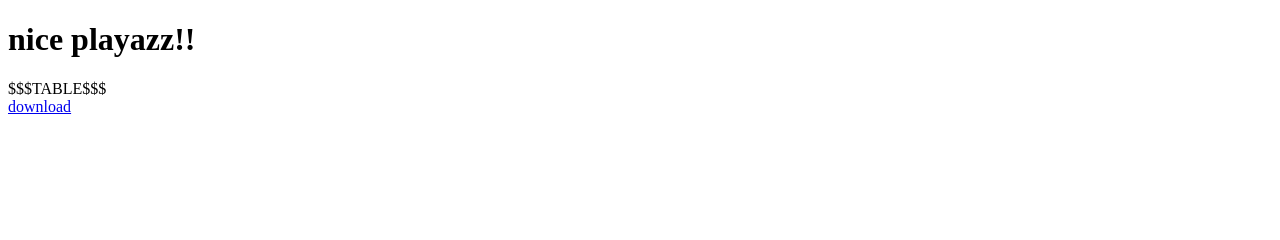
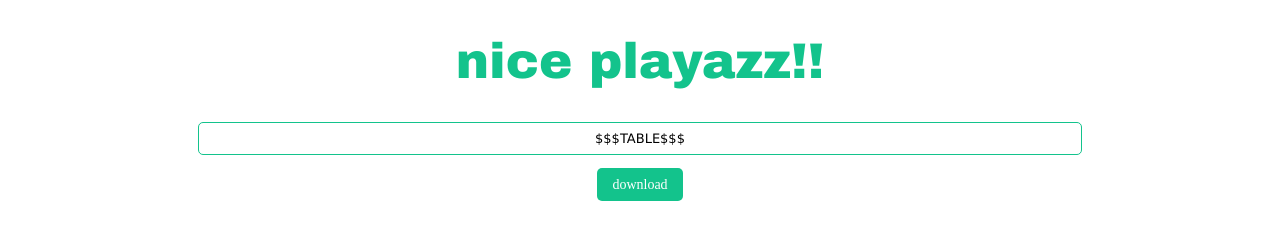
Before and after one commit to daniel-scholz/formation-manager, a plain HTML site: page web/static/table.html in a window 1280 px wide. Drawn offline with Linux system fonts and the light colour scheme.

Commit message:
Update table.css
ich habe es hübsch gemacht

```diff
--- a/web/static/css/table.css
+++ b/web/static/css/table.css
@@ -1,5 +1,70 @@
- .storage {
-            width: 0;
-            height: 0;
-            visibility: hidden;
-        }
+.storage {
+	width: 0;
+	height: 0;
+	visibility: hidden;
+}
+
+body {
+	text-align: center;
+}
+
+div {
+	padding: 10px 10px 0px 10px;
+	margin-left: auto;
+	margin-right: auto;
+}
+
+h1 {
+  color: #13c38c;
+  font: bold 50px "Arial Black", Gadget, sans-serif;
+}
+.table {
+  width: 70%;
+    padding: 9px;
+    border: solid 1px #E5E5E5;
+  	border-color: #13c38c;
+    border-radius: 5px;
+    outline: 0;
+    font: normal 13px/100% Verdana, Tahoma, sans-serif;
+    background: #FFFFFF;
+    -moz-box-sizing: border-box; -webkit-box-sizing: border-box; box-sizing: border-box;
+}
+
+table, td {
+	padding: 10px 50px 10px 50px;
+	border-radius: 5px;
+	width: 100%;
+}
+
+tr:first-child {
+    color: #13c38c;
+}
+
+td {
+	border: solid 1px #E5E5E5;
+}
+
+td:hover {
+  background-color: #E5E5E5;
+  border-radius: 5px;
+}
+
+a {
+  width: auto;
+    padding: 9px 15px;
+	margin-left: 0px;
+    background: #13c38c;
+    border: 0;
+    font-size: 14px;
+    color: #FFFFFF;
+  	border-radius: 5px;
+  text-decoration: none;
+}
+
+a:hover {
+  background: #0d9b6f;
+}
+
+tr:last-child {
+  visibility: hidden;
+}
```
